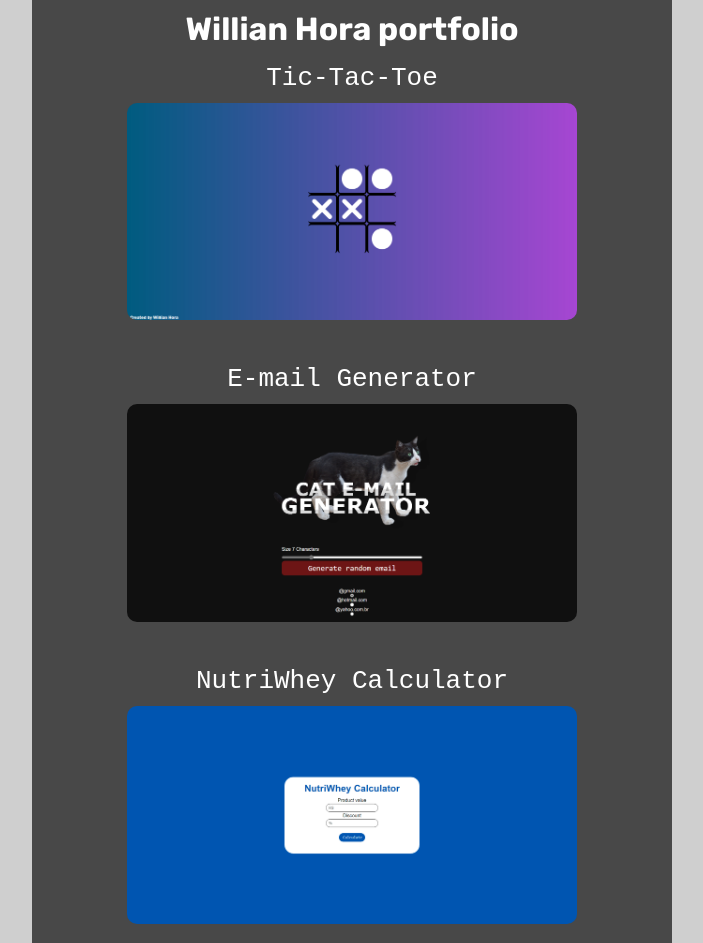
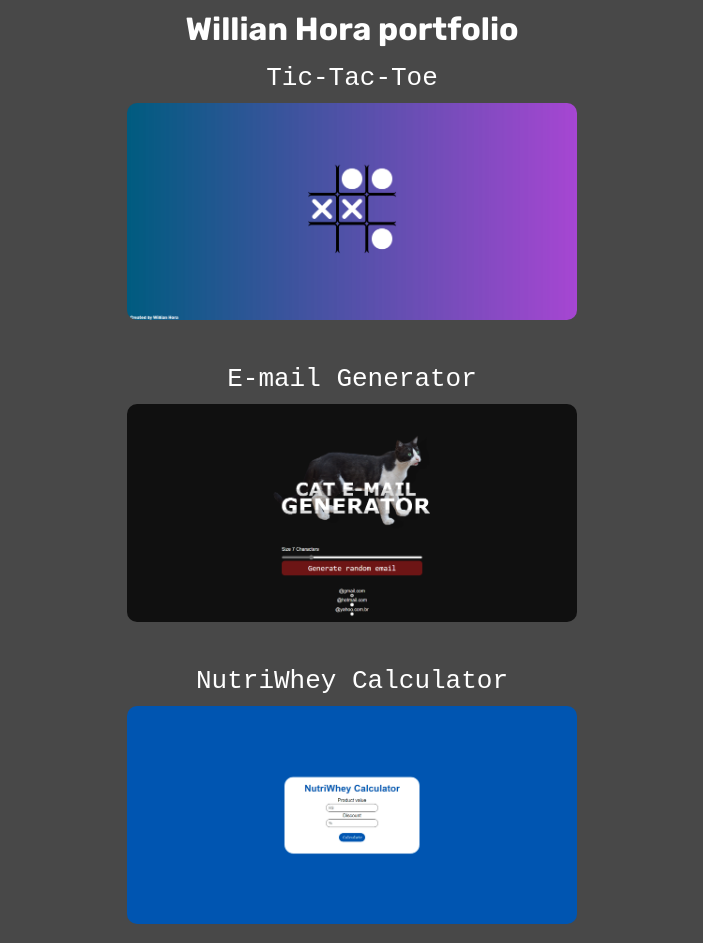
Before and after one commit to WillianHora/portfolio, a plain HTML site: page index.html in a window 1280 px wide. Shown: the whole page, without its empty margins (288-991 px from the left). Drawn offline with Linux system fonts and the light colour scheme.

Commit message:
update.index

```diff
--- a/index.html
+++ b/index.html
@@ -14,7 +14,7 @@ body{
    margin: 0;
    height: 100vh;
    color: rgb(255, 255, 255);
-   background-color: rgb(207, 207, 207);
+   background-color: rgb(72, 72, 72);
 }
 
 h1{
@@ -36,16 +36,7 @@ h1{
 }
 
 
-main{
-    background: rgb(72, 72, 72);
-    width: 50vw;
-    height: 100;
-    align-items: center;
-    margin: auto;
 
-    max-width: 931px;
-
-}
 
  .video{
     display: flex;
```
